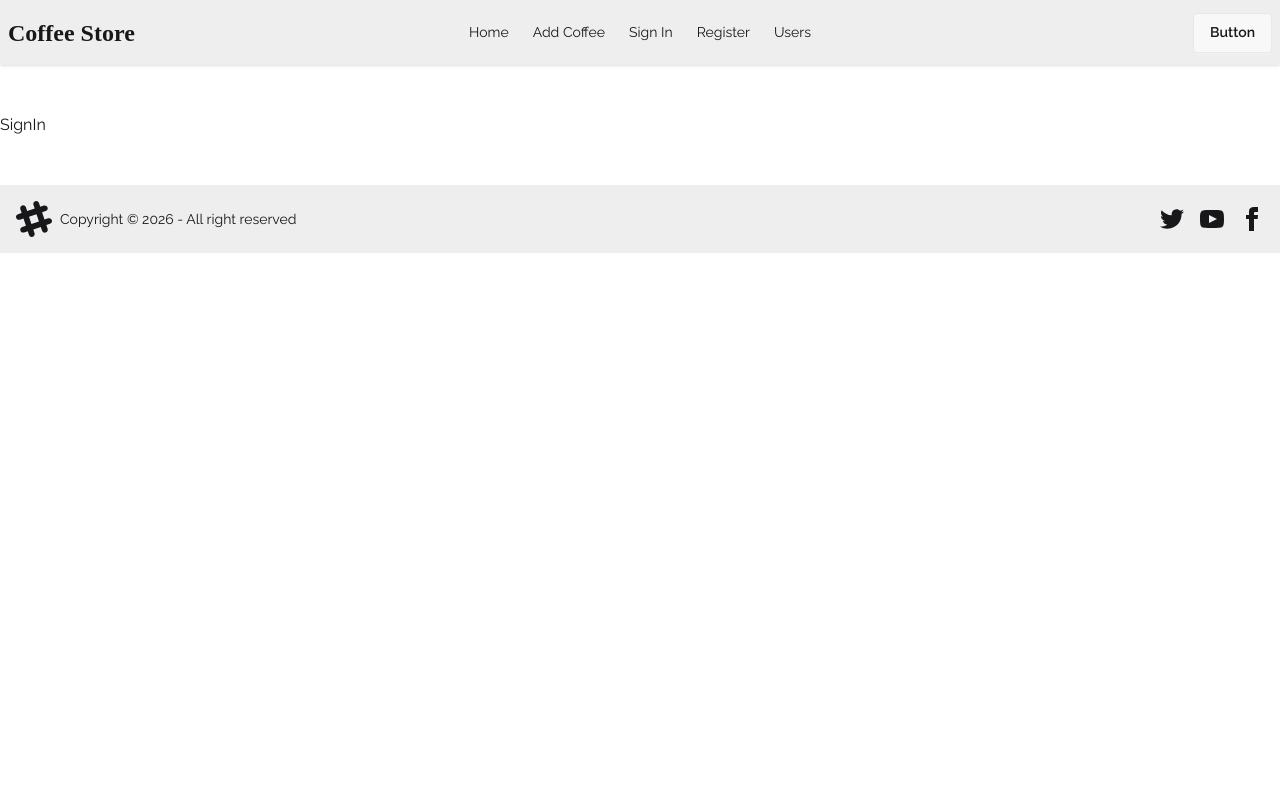
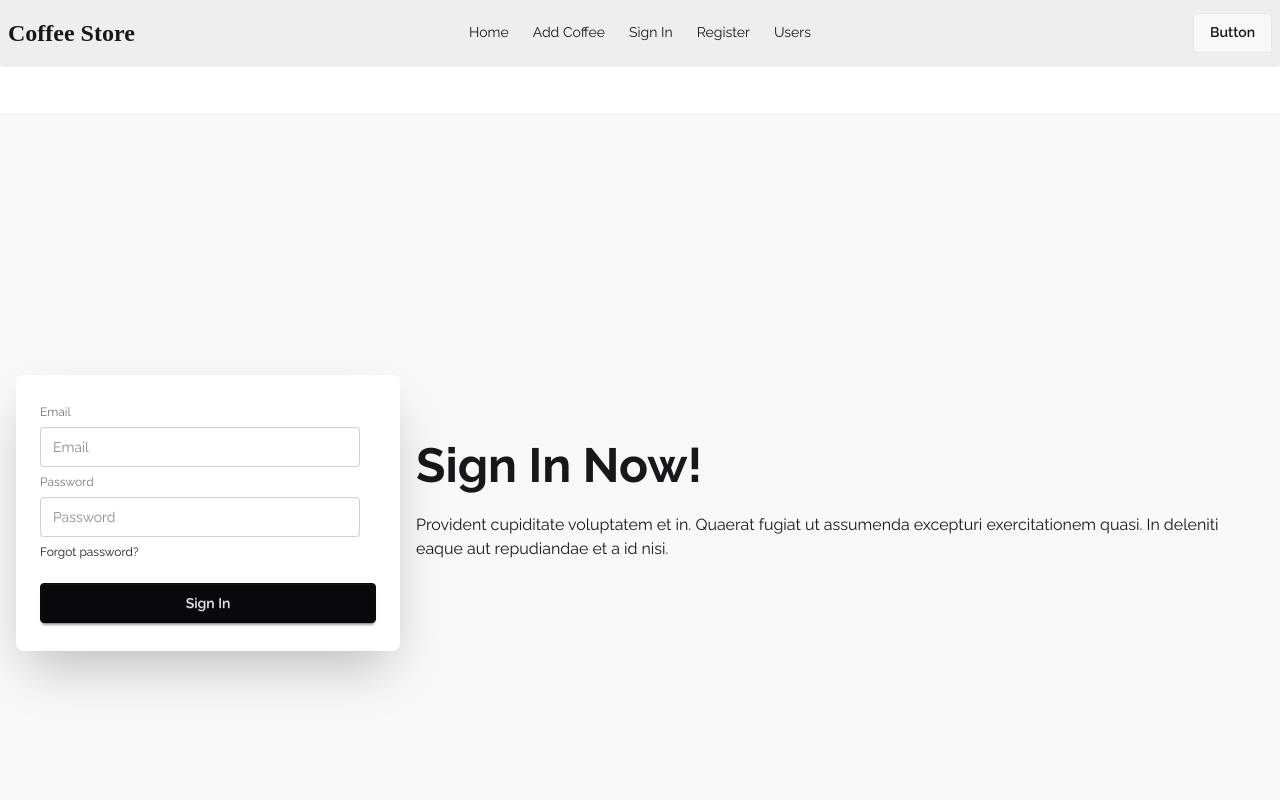
Before and after one commit to Taanveer22/coffee-store-client, a React (Vite) app: page /signIn in a window 1280 px wide. Shown: the top 800 px of the page. Built offline with nearby package versions, Linux system fonts and the light colour scheme; no server answers; a web font is replaced by a local one.

Commit message:
alhamdulliah sign in functionality implemented in the client side

```diff
--- a/src/pages/Register.jsx
+++ b/src/pages/Register.jsx
@@ -1,10 +1,11 @@
 import { useContext } from "react";
 import { AuthContext } from "../provider/AuthProvider";
 import { toast } from "react-toastify";
+import { useNavigate } from "react-router-dom";
 
 const Register = () => {
-
   const { registerUser } = useContext(AuthContext);
+  const navigate = useNavigate();
 
   const handleRegisterForm = (e) => {
     e.preventDefault();
@@ -17,10 +18,12 @@ const Register = () => {
     registerUser(email, password)
       .then((result) => {
         console.log(result.user);
+        // navigate to home
+        navigate("/", { replace: true });
+
+        // save new user info to backend
         const creationTime = result?.user?.metadata?.creationTime;
         const lastSignInTime = result?.user?.metadata?.lastSignInTime;
-
-        // save new user info to backend
         const newUser = { name, email, creationTime, lastSignInTime };
         // console.log(newUser);
         fetch("http://localhost:5000/users", {
--- a/src/pages/SignIn.jsx
+++ b/src/pages/SignIn.jsx
@@ -1,5 +1,69 @@
+import { useContext } from "react";
+import { AuthContext } from "../provider/AuthProvider";
+import { useNavigate } from "react-router-dom";
+import { toast } from "react-toastify";
+
 const SignIn = () => {
-  return <div>SignIn</div>;
+  const { signInUser } = useContext(AuthContext);
+  const navigate = useNavigate();
+
+  const handleSignInForm = (e) => {
+    e.preventDefault();
+    const email = e.target.email.value;
+    const password = e.target.password.value;
+    console.log(email, password);
+
+    signInUser(email, password)
+      .then((result) => {
+        console.log(result.user);
+        toast.success("user sign in successfully");
+        navigate("/", { replace: true });
+      })
+      .catch((error) => {
+        console.log(error);
+      });
+  };
+
+  return (
+    <div>
+      <div className="hero bg-base-200 min-h-screen">
+        <div className="hero-content flex-col lg:flex-row-reverse">
+          <div className="text-center lg:text-left">
+            <h2 className="text-5xl font-bold">Sign In Now!</h2>
+            <p className="py-6">
+              Provident cupiditate voluptatem et in. Quaerat fugiat ut assumenda
+              excepturi exercitationem quasi. In deleniti eaque aut repudiandae
+              et a id nisi.
+            </p>
+          </div>
+          <div className="card bg-base-100 w-full max-w-sm shrink-0 shadow-2xl">
+            <form onSubmit={handleSignInForm} className="card-body">
+              <fieldset className="fieldset">
+                <label className="label">Email</label>
+                <input
+                  name="email"
+                  type="email"
+                  className="input"
+                  placeholder="Email"
+                />
+                <label className="label">Password</label>
+                <input
+                  name="password"
+                  type="password"
+                  className="input"
+                  placeholder="Password"
+                />
+                <div>
+                  <a className="link link-hover">Forgot password?</a>
+                </div>
+                <button className="btn btn-neutral mt-4">Sign In</button>
+              </fieldset>
+            </form>
+          </div>
+        </div>
+      </div>
+    </div>
+  );
 };
 
 export default SignIn;
--- a/src/provider/AuthProvider.jsx
+++ b/src/provider/AuthProvider.jsx
@@ -15,6 +15,7 @@ import auth from "../firebase/firebase.config";
 import {
   createUserWithEmailAndPassword,
   onAuthStateChanged,
+  signInWithEmailAndPassword,
 } from "firebase/auth";
 import { createContext, useEffect, useState } from "react";
 
@@ -34,6 +35,11 @@ const AuthProvider = ({ children }) => {
     return createUserWithEmailAndPassword(auth, email, password);
   };
 
+  const signInUser = (email, password) => {
+    setLoading(true);
+    return signInWithEmailAndPassword(auth, email, password);
+  };
+
   // 06
   useEffect(() => {
     const unSubscribe = onAuthStateChanged(auth, (currentUser) => {
@@ -51,6 +57,7 @@ const AuthProvider = ({ children }) => {
     user,
     loading,
     registerUser,
+    signInUser,
   };
 
   // 08
```
